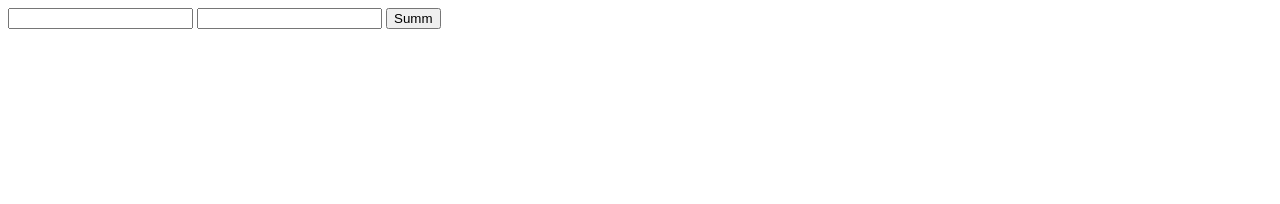
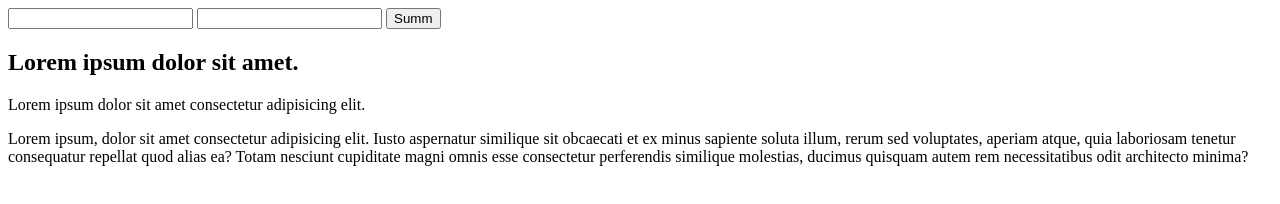
Before and after one commit to sasha-khomiak/type-script-project, a website: page index.html in a window 1280 px wide. Drawn offline with Linux system fonts and the light colour scheme.

```diff
--- a/index.html
+++ b/index.html
@@ -4,6 +4,14 @@
     <meta charset="UTF-8" />
     <meta name="description" content="TypeScript Project" />
     <meta name="viewport" content="width=device-width, initial-scale=1.0" />
+
+    <link rel="preconnect" href="https://fonts.googleapis.com" />
+    <link rel="preconnect" href="https://fonts.gstatic.com" crossorigin />
+    <link
+      href="https://fonts.googleapis.com/css2?family=Dancing+Script:wght@400;700&family=Roboto&display=swap"
+      rel="stylesheet"
+    />
+
     <title>TypeScript Summ</title>
   </head>
   <body>
@@ -11,6 +19,22 @@
     <input type="text" name="number2" id="number2" />
     <button type="button" id="summ-btn">Summ</button>
 
+    <article class="article">
+      <h1 class="article-title">Lorem ipsum dolor sit amet.</h1>
+      <p class="article-text">
+        Lorem ipsum dolor sit amet consectetur adipisicing elit.
+      </p>
+    </article>
+
+    <p>
+      Lorem ipsum, dolor sit amet consectetur adipisicing elit. Iusto aspernatur
+      similique sit obcaecati et ex minus sapiente soluta illum, rerum sed
+      voluptates, aperiam atque, quia laboriosam tenetur consequatur repellat
+      quod alias ea? Totam nesciunt cupiditate magni omnis esse consectetur
+      perferendis similique molestias, ducimus quisquam autem rem necessitatibus
+      odit architecto minima?
+    </p>
+
     <script src="./dist/app.js" type="module"></script>
   </body>
 </html>
--- a/tsconfig.json
+++ b/tsconfig.json
@@ -2,7 +2,7 @@
   "compilerOptions": {
     "rootDir": "./src",
     "outDir": "./dist",
-    "target": "es6",
+
     "allowJs": false,
     "allowSyntheticDefaultImports": true,
     "emitDecoratorMetadata": true,
```
Also changed, not shown: 1 other file.
